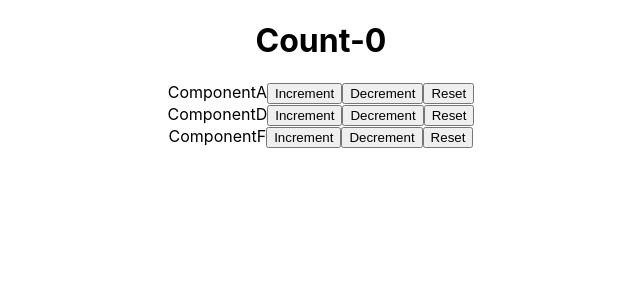
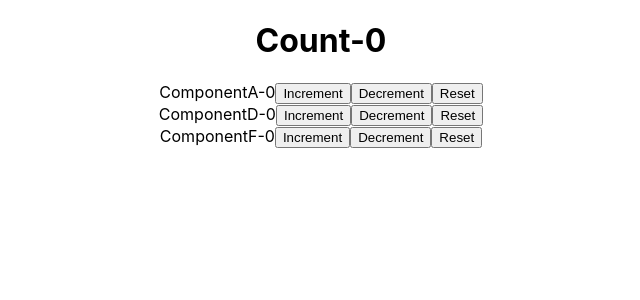
Before and after one commit to Navneet2569/Learning-React, a React (Create React App) app in the folder react-hooks/: page / in a window 1280 px wide. Shown: the top 300 px of the page, without its empty margins (319-959 px from the left). Built offline with nearby package versions, Linux system fonts and the light colour scheme.

Commit message:
Some changes

```diff
--- a/react-hooks/src/components/ComponentA.js
+++ b/react-hooks/src/components/ComponentA.js
@@ -5,7 +5,7 @@ function ComponentA() {
   const countContext = useContext(CountContext);
   return (
     <div>
-      ComponentA
+      ComponentA-{countContext.countState}
       <button onClick={() => countContext.countDispatch("increment")}>
         Increment
       </button>
--- a/react-hooks/src/components/ComponentD.js
+++ b/react-hooks/src/components/ComponentD.js
@@ -5,7 +5,7 @@ function ComponentD() {
   const countContext = useContext(CountContext);
   return (
     <div>
-      ComponentD
+      ComponentD-{countContext.countState}
       <button onClick={() => countContext.countDispatch("increment")}>
         Increment
       </button>
--- a/react-hooks/src/components/ComponentF.js
+++ b/react-hooks/src/components/ComponentF.js
@@ -5,7 +5,7 @@ function ComponentF() {
   const countContext = useContext(CountContext);
   return (
     <div>
-      ComponentF
+      ComponentF-{countContext.countState}
       <button onClick={() => countContext.countDispatch("increment")}>
         Increment
       </button>
```
